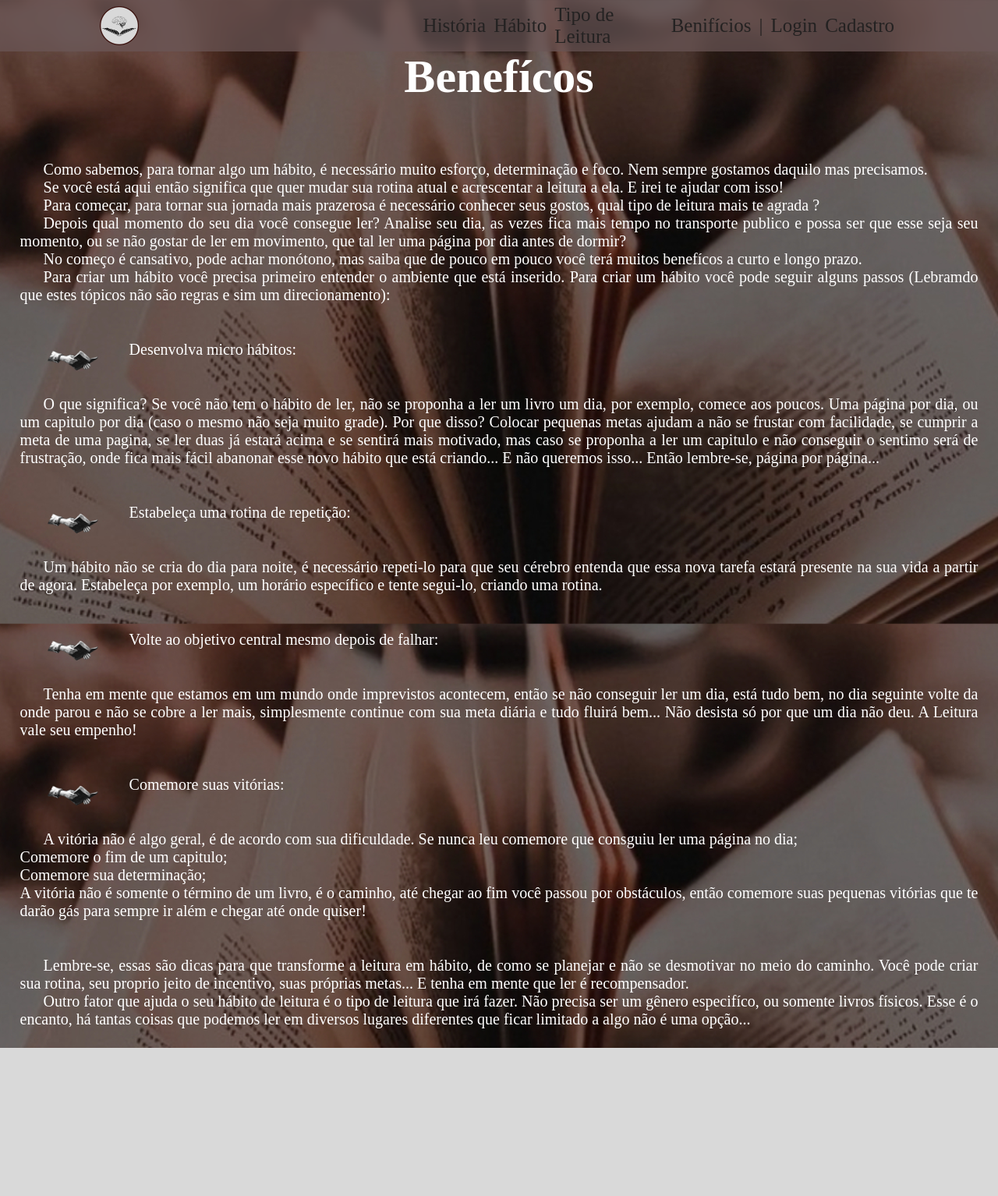
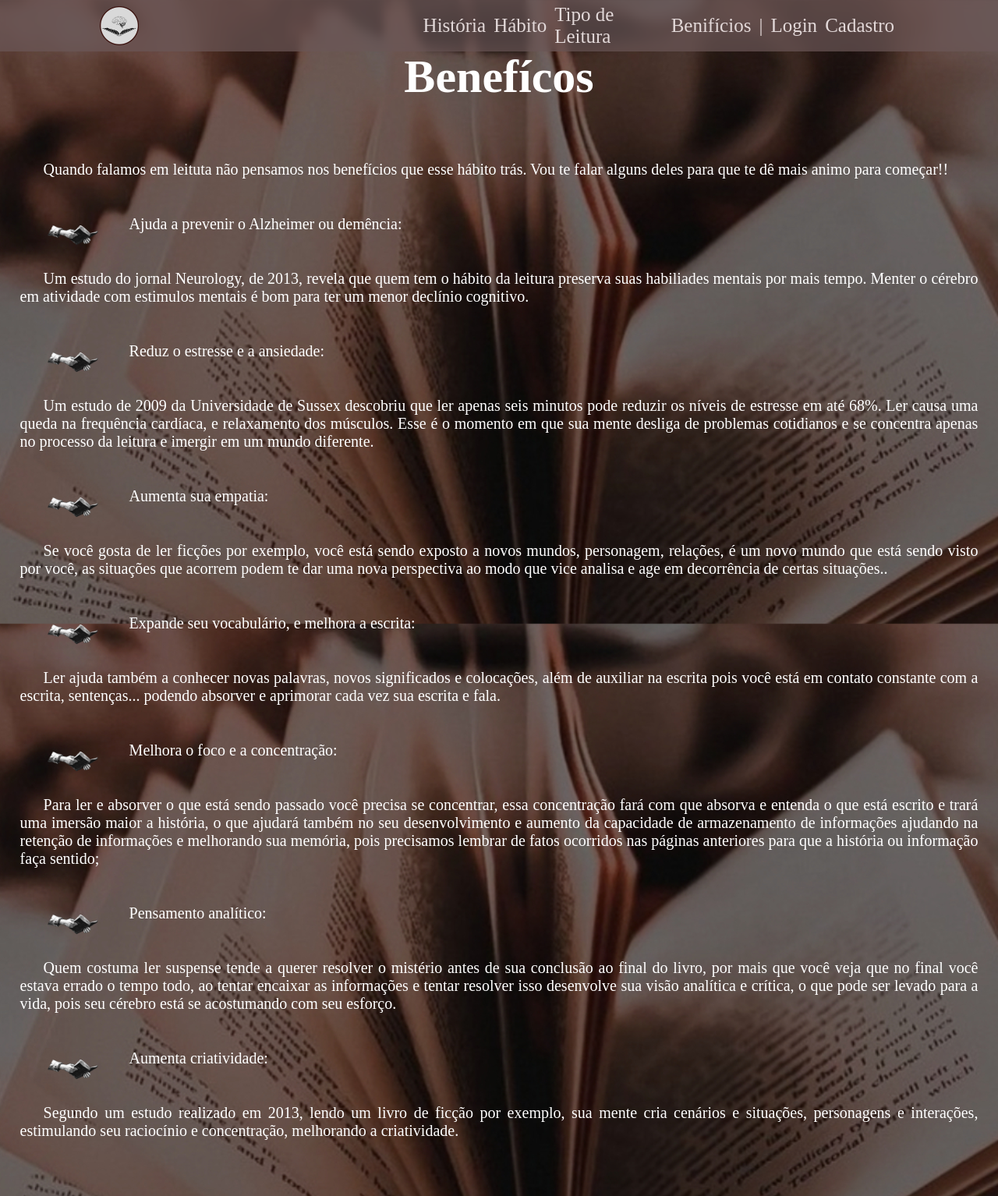
Before and after one commit to PolianaMM/Pagporpag, a website: page site/public/beneficio.html in a window 1280 px wide. Shown: the whole page at 78% size. Before the commit the page ends 1344 px from the top, so only its background shows below. Drawn offline with Linux system fonts and the light colour scheme; a web font is replaced by a local one.

Commit message:
pag_benecifios_atualizada

```diff
--- a/site/public/beneficio.html
+++ b/site/public/beneficio.html
@@ -19,7 +19,7 @@
         <div class="header">
             <div class="container">
                 <ul>
-                <a class="header-a" href="#">
+                    <a class="header-a" href="./index.html">
                         <img class="logo" src="./assets/icon/logo_fundo.png" alt="logo" width=25%>
                     </a>
                 </ul>
@@ -70,39 +70,77 @@
             <h2>Benefícos</h2>
             <br>
             <div class="texto">
-      <p>Como sabemos, para tornar algo um hábito, é necessário muito esforço, determinação e foco. Nem sempre gostamos daquilo mas precisamos. </p>
-      <p>Se você está aqui então significa que quer mudar sua rotina atual e acrescentar a leitura a ela. E irei te ajudar com isso!</p>
-      <p>Para começar, para tornar sua jornada mais prazerosa é necessário conhecer seus gostos, qual tipo de leitura mais te agrada ?</p>
-      <p>Depois qual momento do seu dia você consegue ler? Analise seu dia, as vezes fica mais tempo no transporte publico e possa ser que esse seja seu momento, ou se não gostar de ler em movimento, que tal ler uma página por dia antes de dormir? </p>
-      <p>No começo é cansativo, pode achar monótono, mas saiba que de pouco em pouco você terá muitos benefícos a curto e longo prazo.</p>
-      <p>Para criar um hábito você precisa primeiro entender o ambiente que está inserido. Para criar um hábito você pode seguir alguns passos (Lebramdo que estes tópicos não são regras e sim um direcionamento):</p>
+                <p>Quando falamos em leituta não pensamos nos benefícios que esse hábito trás. Vou te falar alguns deles
+                    para que te dê mais animo para começar!! </p>
                 <br>
-      <div class="topico" style="width:100px" >
-      <img src="../public/assets/imgs/topico.png" alt="topico" width="65px"></div><p>Desenvolva micro hábitos:</p>
+                <div class="topico" style="width:100px">
+                    <img src="../public/assets/imgs/topico.png" alt="topico" width="65px">
+                </div>
+                <p><a href="https://n.neurology.org/content/81/4/314">Ajuda a prevenir o Alzheimer ou demência:</a></p>
                 <br>
-      <p>O que significa? Se você não tem o hábito de ler, não se proponha a ler um livro um dia, por exemplo, comece aos poucos. Uma página por dia, ou um capitulo por dia (caso o mesmo não seja muito grade). Por que disso? Colocar pequenas metas ajudam a não se frustar com facilidade, se cumprir a meta de uma pagina, se ler duas já estará acima e se sentirá mais motivado, mas caso se proponha a ler um capitulo e não conseguir o sentimo será de frustração, onde fica mais fácil abanonar esse novo hábito que está criando... E não queremos isso... Então lembre-se, página por página...</p>
+                <p>Um estudo do jornal Neurology, de 2013, revela que quem tem o hábito da leitura preserva suas habiliades mentais por mais tempo. Menter o cérebro em atividade com estimulos mentais é bom para ter um menor declínio cognitivo. </p>
                 <br>
-      <div class="topico" style="width:100px" >
-      <img src="../public/assets/imgs/topico.png" alt="topico" width="65px"></div><p>Estabeleça uma rotina de repetição:</p>
+                <div class="topico" style="width:100px">
+                    <img src="../public/assets/imgs/topico.png" alt="topico" width="65px">
+                </div>
+                <p><a href="https://www.telegraph.co.uk/news/health/news/5070874/Reading-can-help-reduce-stress.html">Reduz
+                                o estresse e a ansiedade:</a></p>
                 <br>
-      <p>Um hábito não se cria do dia para noite, é necessário repeti-lo para que seu cérebro entenda que essa nova tarefa estará presente na sua vida a partir de agora. Estabeleça por exemplo, um horário específico e tente segui-lo, criando uma rotina.</p>
+                <p>Um estudo de 2009 da Universidade de Sussex descobriu que ler apenas seis minutos pode reduzir os
+                    níveis de estresse em até 68%.
+                    Ler causa uma queda na frequência cardíaca, e relaxamento dos músculos. Esse é o momento em que sua
+                    mente desliga de problemas cotidianos e se concentra apenas no processo da leitura e imergir em um
+                    mundo diferente.</p>
                 <br>
-      <div class="topico" style="width:100px" >
-      <img src="../public/assets/imgs/topico.png" alt="topico" width="65px"></div><p>Volte ao objetivo central mesmo depois de falhar:</p>
+                <div class="topico" style="width:100px">
+                    <img src="../public/assets/imgs/topico.png" alt="topico" width="65px">
+                </div>
+                <p><a href="https://www.cell.com/trends/cognitive-sciences/fulltext/S1364-6613(16)30070-5?_returnURL=http%3A%2F%2Flinkinghub.elsevier.com%2Fretrieve%2Fpii%2FS1364661316300705%3Fshowall%3Dtrue">Aumenta
+                                sua empatia:</a></p>
                 <br>
-      <p>Tenha em mente que estamos em um mundo onde imprevistos acontecem, então se não conseguir ler um dia, está tudo bem, no dia seguinte volte da onde parou e não se cobre a ler mais, simplesmente continue com sua meta diária e tudo fluirá bem... Não desista só por que um dia não deu. A Leitura vale seu empenho!</p>
+                <p>Se você gosta de ler ficções por exemplo, você está sendo exposto a novos mundos, personagem,
+                    relações, é um novo mundo que está sendo visto por você, as situações que acorrem podem te dar uma
+                    nova perspectiva ao modo que vice analisa e age em decorrência de certas situações..</p>
                 <br>
-      <div class="topico" style="width:100px" >
-      <img src="../public/assets/imgs/topico.png" alt="topico" width="65px"></div><p>Comemore suas vitórias:</p>
+                <div class="topico" style="width:100px">
+                    <img src="../public/assets/imgs/topico.png" alt="topico" width="65px">
+                </div>
+                <p>Expande seu vocabulário, e melhora a escrita:</p>
                 <br>
-      <p>A vitória não é algo geral, é de acordo com sua dificuldade.
-        Se nunca leu comemore que consguiu ler uma página no dia;<br>
-        Comemore o fim de um capitulo;<br>
-        Comemore sua determinação;<br>
-        A vitória não é somente o término de um livro, é o caminho, até chegar ao fim você passou por obstáculos, então comemore suas pequenas vitórias que te darão gás para sempre ir além e chegar até onde quiser!</p>
+                <p>Ler ajuda também a conhecer novas palavras, novos significados e colocações, além de auxiliar na
+                    escrita pois você está em contato constante com a escrita, sentenças... podendo absorver e aprimorar
+                    cada vez sua escrita e fala.</p>
                 <br>
-        <p>Lembre-se, essas são dicas para que transforme a leitura em hábito, de como se planejar e não se desmotivar no meio do caminho. Você pode criar sua rotina, seu proprio jeito de incentivo, suas próprias metas... E tenha em mente que ler é recompensador.</p>
-        <p> Outro fator que ajuda o seu hábito de leitura é o tipo de leitura que irá fazer. Não precisa ser um gênero especifíco, ou somente livros físicos. Esse é o encanto, há tantas coisas que podemos ler em diversos lugares diferentes que ficar limitado a algo não é uma opção...</p>
+                <div class="topico" style="width:100px">
+                    <img src="../public/assets/imgs/topico.png" alt="topico" width="65px">
+                </div>
+                <p>Melhora o foco e a concentração:</p>
+                <br>
+                <p>Para ler e absorver o que está sendo passado você precisa se concentrar, essa concentração fará com
+                    que absorva e entenda o que está escrito e trará uma imersão maior a história, o que ajudará também
+                    no seu desenvolvimento e aumento da capacidade de armazenamento de informações ajudando na retenção
+                    de informações e melhorando sua memória, pois precisamos lembrar de fatos ocorridos nas páginas
+                    anteriores para que a história ou informação faça sentido;</p>
+                <br>
+                <div class="topico" style="width:100px">
+                    <img src="../public/assets/imgs/topico.png" alt="topico" width="65px">
+                </div>
+                <p>Pensamento analítico:</p>
+                <br>
+                <p>Quem costuma ler suspense tende a querer resolver o mistério antes de sua conclusão ao final do
+                    livro, por mais que você veja que no final você estava errado o tempo todo, ao tentar encaixar as
+                    informações e tentar resolver isso desenvolve sua visão analítica e crítica, o que pode ser levado
+                    para a vida, pois seu cérebro está se acostumando com seu esforço.</p>
+                <br>
+                <div class="topico" style="width:100px">
+                    <img src="../public/assets/imgs/topico.png" alt="topico" width="65px">
+                </div>
+                <p><a href="https://www.tandfonline.com/doi/abs/10.1080/10400419.2013.783735">Aumenta
+                                criatividade:</a></p>
+                <br>
+                <p>Segundo um estudo realizado em 2013, lendo um livro de ficção por exemplo, sua mente cria cenários e situações, personagens e interações,
+                    estimulando seu raciocínio e concentração, melhorando a criatividade.</p>
+                <br>
             </div>
         </div>
     </div>
--- a/site/public/css/beneficio.css
+++ b/site/public/css/beneficio.css
@@ -12,6 +12,7 @@ body {
     margin: 0;
     padding: 0;
 }
+
 
 .fundo {
     background-image: url(../assets/imgs/fundohome.jpg);
@@ -55,7 +56,7 @@ body {
     align-items: center;
     justify-content: space-between;
     font-family: 'Beau Rivage';
-    color: #404040;
+    color: #e3d9d9;
 }
 
 .header-ul {
@@ -75,7 +76,7 @@ body {
     text-decoration: none;
     font-family: 'Beau Rivage';
     font-size: 25px;
-    color: #242222;
+    color: #e3d9d9;
 }
 
 .header-li:hover,
@@ -117,6 +118,11 @@ body {
     color: inherit;
 }
 
+.texto a:hover{
+    text-decoration: underline;
+}
+
+
 .topico {
     float: left;
     width: 320px;
--- a/site/public/css/cadastro.css
+++ b/site/public/css/cadastro.css
@@ -75,7 +75,7 @@ body {
     text-decoration: none;
     font-family: 'Beau Rivage';
     font-size: 25px;
-    color: #242222;
+    color: #e3d9d9;
 }
 
 .header-li:hover,
@@ -109,34 +109,22 @@ body {
     justify-content: center;
 }
 
-.login {
+.cadastro {
     display: flex;
     justify-content: center;
     align-items: center;
-    margin-left: 35%;
+    margin-left: 30%;
     margin-top: 5%;
 }
 
 .card {
-    width: 30%;
-    background-color: #937D77;
-    box-shadow: 0 0 20px 20px #937d77;
-    display: flex;
-    align-items: center;
-    flex-direction: column;
-    color: #ffffff;
-}
-
-.texto {
-    color: #fff;
-    text-shadow: #fff;
-}
-
-.card-cadastro {
-    height: 30%;
-    width: 60vh;
-    display: flex;
-    justify-items: center;
+    width: 40vw;
+    background: rgba(255, 255, 255, 0.1);
+    border-radius: 10px;
+    box-shadow: 0 4px 30px rgba(0, 0, 0, 0.1);
+    backdrop-filter: blur(3.3px);
+    -webkit-backdrop-filter: blur(3.3px);
+    border: 1px solid rgba(255, 255, 255, 0.13);
 }
 
 .campo p {
@@ -145,10 +133,13 @@ body {
     align-items: center;
 }
 
-.campp input {
-    width: 5vw;
-    height: 7vh;
-    border: 5px solid #ff4500;
+.campo input {
+    width: 100%;
+    height: 25px;
+    border: 2px #5a4e4e solid;
+    border-radius: 8px;
+    padding: 0px 10px;
+    background-color: rgba(90, 86, 86, 0.467);
 }
 
 .card-login {
--- a/site/public/css/estilo_home.css
+++ b/site/public/css/estilo_home.css
@@ -63,7 +63,7 @@ body {
     text-decoration: none;
     font-family: 'Beau Rivage';
     font-size: 25px;
-    color: #242222;
+    color: #e3d9d9;
 }
 
 .header-li:hover,
--- a/site/public/css/habito.css
+++ b/site/public/css/habito.css
@@ -75,7 +75,7 @@ body {
     text-decoration: none;
     font-family: 'Beau Rivage';
     font-size: 25px;
-    color: #242222;
+    color: #e3d9d9;
 }
 
 .header-li:hover,
--- a/site/public/css/historia.css
+++ b/site/public/css/historia.css
@@ -75,7 +75,7 @@ body {
     text-decoration: none;
     font-family: 'Beau Rivage';
     font-size: 25px;
-    color: #242222;
+    color: #e3d9d9;
 }
 
 .header-li:hover,
--- a/site/public/css/login.css
+++ b/site/public/css/login.css
@@ -74,7 +74,7 @@ body {
     text-decoration: none;
     font-family: 'Beau Rivage';
     font-size: 25px;
-    color: #242222;
+    color: #e3d9d9;
 }
 
 .header-li:hover,
@@ -151,3 +151,12 @@ body {
     align-items: center;
     margin-left: 40%;
 }
+
+.campo input {
+    width: 100%;
+    height: 25px;
+    border: 2px #5a4e4e solid;
+    border-radius: 8px;
+    padding: 0px 10px;
+    background-color: rgba(90, 86, 86, 0.34);
+}
--- a/site/public/css/tipo.css
+++ b/site/public/css/tipo.css
@@ -75,7 +75,7 @@ body {
     text-decoration: none;
     font-family: 'Beau Rivage';
     font-size: 25px;
-    color: #242222;
+    color: #e3d9d9;
 }
 
 .header-li:hover,
```
Also changed, not shown: site/public/cadastro.html (+3 -3 lines), site/public/habito.html (+1 -1 lines), site/public/historia.html (+13 -7 lines), site/public/index.html (+1 -1 lines), site/public/login.html (+1 -1 lines), site/public/tipo.html (+1 -1 lines). Lines whose indentation alone changed are shown as unchanged.
